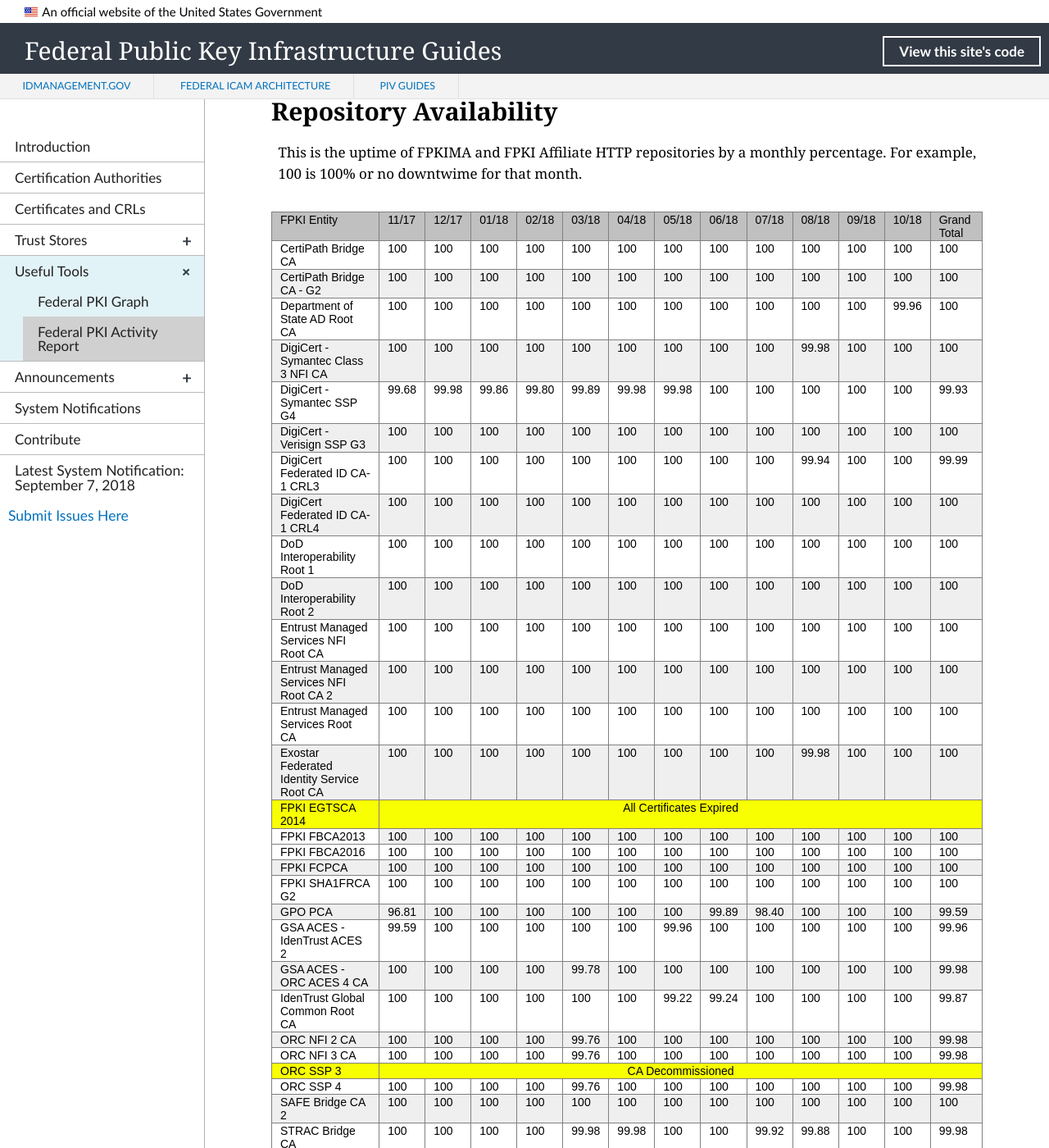
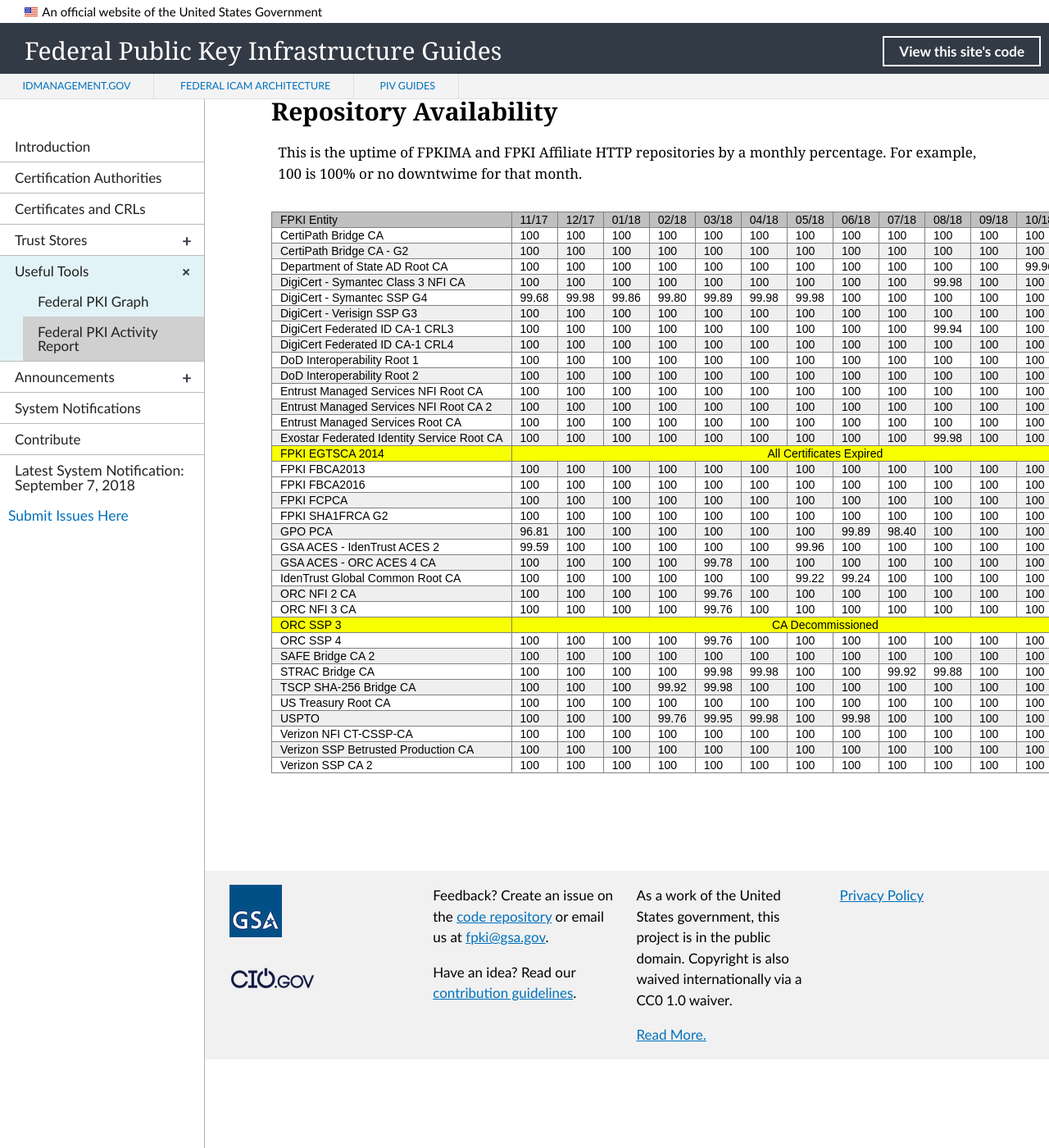
Before and after one commit to GSA/fpki-guides, a Jekyll site: the page built from _tools/03_fpki_activity_report.md, in a window 1280 px wide and 1400 px high, scrolled down 2993 px. Shown: the whole window at 82% size. Built offline with Jekyll 4.4.1, drawn with Linux system fonts in a browser that asks for light colours; nearby versions of some CDN libraries; library files that are not in the unit come from our copies; after the commit the page ends 4285 px from its top, so only the background shows below that; some of the changed text lies outside the part shown.

Commit message:
Update nowrap

```diff
--- a/_includes/fpkiar-repo-table.html
+++ b/_includes/fpkiar-repo-table.html
@@ -23,10 +23,10 @@
         <th class="tg-llyw">08/18</th>
         <th class="tg-llyw">09/18</th>
         <th class="tg-llyw">10/18</th>
-        <th class="tg-llyw">Grand Total</th>
+        <th nowrap class="tg-llyw">Grand Total</th>
     </tr>
     <tr>
-        <td class="tg-0pky">CertiPath Bridge CA</td>
+        <td nowrap class="tg-0pky">CertiPath Bridge CA</td>
         <td class="tg-0pky">100</td>
         <td class="tg-0pky">100</td>
         <td class="tg-0pky">100</td>
@@ -42,7 +42,7 @@
         <td class="tg-0pky">100</td>
     </tr>
     <tr>
-        <td class="tg-y698">CertiPath Bridge CA - G2</td>
+        <td nowrap class="tg-y698">CertiPath Bridge CA - G2</td>
         <td class="tg-y698">100</td>
         <td class="tg-y698">100</td>
         <td class="tg-y698">100</td>
@@ -58,7 +58,7 @@
         <td class="tg-y698">100</td>
     </tr>
     <tr>
-        <td class="tg-0pky">Department of State AD Root CA</td>
+        <td nowrap class="tg-0pky">Department of State AD Root CA</td>
         <td class="tg-0pky">100</td>
         <td class="tg-0pky">100</td>
         <td class="tg-0pky">100</td>
@@ -74,7 +74,7 @@
         <td class="tg-0pky">100</td>
     </tr>
     <tr>
-        <td class="tg-y698">DigiCert - Symantec Class 3 NFI CA</td>
+        <td nowrap class="tg-y698">DigiCert - Symantec Class 3 NFI CA</td>
         <td class="tg-y698">100</td>
         <td class="tg-y698">100</td>
         <td class="tg-y698">100</td>
@@ -90,7 +90,7 @@
         <td class="tg-y698">100</td>
     </tr>
     <tr>
-        <td class="tg-0pky">DigiCert - Symantec SSP G4</td>
+        <td nowrap class="tg-0pky">DigiCert - Symantec SSP G4</td>
         <td class="tg-0pky">99.68</td>
         <td class="tg-0pky">99.98</td>
         <td class="tg-0pky">99.86</td>
@@ -106,7 +106,7 @@
         <td class="tg-0pky">99.93</td>
     </tr>
     <tr>
-        <td class="tg-y698">DigiCert - Verisign SSP G3</td>
+        <td nowrap class="tg-y698">DigiCert - Verisign SSP G3</td>
         <td class="tg-y698">100</td>
         <td class="tg-y698">100</td>
         <td class="tg-y698">100</td>
@@ -122,7 +122,7 @@
         <td class="tg-y698">100</td>
     </tr>
     <tr>
-        <td class="tg-0pky">DigiCert Federated ID CA-1 CRL3</td>
+        <td nowrap class="tg-0pky">DigiCert Federated ID CA-1 CRL3</td>
         <td class="tg-0pky">100</td>
         <td class="tg-0pky">100</td>
         <td class="tg-0pky">100</td>
@@ -138,7 +138,7 @@
         <td class="tg-0pky">99.99</td>
     </tr>
     <tr>
-        <td class="tg-y698">DigiCert Federated ID CA-1 CRL4</td>
+        <td nowrap class="tg-y698">DigiCert Federated ID CA-1 CRL4</td>
         <td class="tg-y698">100</td>
         <td class="tg-y698">100</td>
         <td class="tg-y698">100</td>
@@ -154,7 +154,7 @@
         <td class="tg-y698">100</td>
     </tr>
     <tr>
-        <td class="tg-0pky">DoD Interoperability Root 1</td>
+        <td nowrap class="tg-0pky">DoD Interoperability Root 1</td>
         <td class="tg-0pky">100</td>
         <td class="tg-0pky">100</td>
         <td class="tg-0pky">100</td>
@@ -170,7 +170,7 @@
         <td class="tg-0pky">100</td>
     </tr>
     <tr>
-        <td class="tg-y698">DoD Interoperability Root 2</td>
+        <td nowrap class="tg-y698">DoD Interoperability Root 2</td>
         <td class="tg-y698">100</td>
         <td class="tg-y698">100</td>
         <td class="tg-y698">100</td>
@@ -186,7 +186,7 @@
         <td class="tg-y698">100</td>
     </tr>
     <tr>
-        <td class="tg-0pky">Entrust Managed Services NFI Root CA</td>
+        <td nowrap class="tg-0pky">Entrust Managed Services NFI Root CA</td>
         <td class="tg-0pky">100</td>
         <td class="tg-0pky">100</td>
         <td class="tg-0pky">100</td>
@@ -202,7 +202,7 @@
         <td class="tg-0pky">100</td>
     </tr>
     <tr>
-        <td class="tg-y698">Entrust Managed Services NFI Root CA 2</td>
+        <td nowrap class="tg-y698">Entrust Managed Services NFI Root CA 2</td>
         <td class="tg-y698">100</td>
         <td class="tg-y698">100</td>
         <td class="tg-y698">100</td>
@@ -218,7 +218,7 @@
         <td class="tg-y698">100</td>
     </tr>
     <tr>
-        <td class="tg-0pky">Entrust Managed Services Root CA</td>
+        <td nowrap class="tg-0pky">Entrust Managed Services Root CA</td>
         <td class="tg-0pky">100</td>
         <td class="tg-0pky">100</td>
         <td class="tg-0pky">100</td>
@@ -234,7 +234,7 @@
         <td class="tg-0pky">100</td>
     </tr>
     <tr>
-        <td class="tg-y698">Exostar Federated Identity Service Root CA</td>
+        <td nowrap class="tg-y698">Exostar Federated Identity Service Root CA</td>
         <td class="tg-y698">100</td>
         <td class="tg-y698">100</td>
         <td class="tg-y698">100</td>
@@ -250,11 +250,11 @@
         <td class="tg-y698">100</td>
     </tr>
     <tr>
-        <td class="tg-1i2r">FPKI EGTSCA 2014</td>
+        <td nowrap class="tg-1i2r">FPKI EGTSCA 2014</td>
         <td class="tg-eix7" colspan="13">All Certificates Expired</td>
     </tr>
     <tr>
-        <td class="tg-0pky">FPKI FBCA2013</td>
+        <td nowrap class="tg-0pky">FPKI FBCA2013</td>
         <td class="tg-y698">100</td>
         <td class="tg-y698">100</td>
         <td class="tg-y698">100</td>
@@ -270,7 +270,7 @@
         <td class="tg-y698">100</td>
     </tr>
     <tr>
-        <td class="tg-0pky">FPKI FBCA2016</td>
+        <td nowrap class="tg-0pky">FPKI FBCA2016</td>
         <td class="tg-0pky">100</td>
         <td class="tg-0pky">100</td>
         <td class="tg-0pky">100</td>
@@ -286,7 +286,7 @@
         <td class="tg-0pky">100</td>
     </tr>
     <tr>
-        <td class="tg-y698">FPKI FCPCA</td>
+        <td nowrap class="tg-y698">FPKI FCPCA</td>
         <td class="tg-y698">100</td>
         <td class="tg-y698">100</td>
         <td class="tg-y698">100</td>
@@ -302,7 +302,7 @@
         <td class="tg-y698">100</td>
     </tr>
     <tr>
-        <td class="tg-0pky">FPKI SHA1FRCA G2</td>
+        <td nowrap class="tg-0pky">FPKI SHA1FRCA G2</td>
         <td class="tg-0pky">100</td>
         <td class="tg-0pky">100</td>
         <td class="tg-0pky">100</td>
@@ -318,7 +318,7 @@
         <td class="tg-0pky">100</td>
     </tr>
     <tr>
-        <td class="tg-y698">GPO PCA</td>
+        <td nowrap class="tg-y698">GPO PCA</td>
         <td class="tg-y698">96.81</td>
         <td class="tg-y698">100</td>
         <td class="tg-y698">100</td>
@@ -334,7 +334,7 @@
         <td class="tg-y698">99.59</td>
     </tr>
     <tr>
-        <td class="tg-0pky">GSA ACES - IdenTrust ACES 2</td>
+        <td nowrap class="tg-0pky">GSA ACES - IdenTrust ACES 2</td>
         <td class="tg-0pky">99.59</td>
         <td class="tg-0pky">100</td>
         <td class="tg-0pky">100</td>
@@ -350,7 +350,7 @@
         <td class="tg-0pky">99.96</td>
     </tr>
     <tr>
-        <td class="tg-y698">GSA ACES - ORC ACES 4 CA</td>
+        <td nowrap class="tg-y698">GSA ACES - ORC ACES 4 CA</td>
         <td class="tg-y698">100</td>
         <td class="tg-y698">100</td>
         <td class="tg-y698">100</td>
@@ -366,7 +366,7 @@
         <td class="tg-y698">99.98</td>
     </tr>
     <tr>
-        <td class="tg-0pky">IdenTrust Global Common Root CA</td>
+        <td nowrap class="tg-0pky">IdenTrust Global Common Root CA</td>
         <td class="tg-0pky">100</td>
         <td class="tg-0pky">100</td>
         <td class="tg-0pky">100</td>
```
